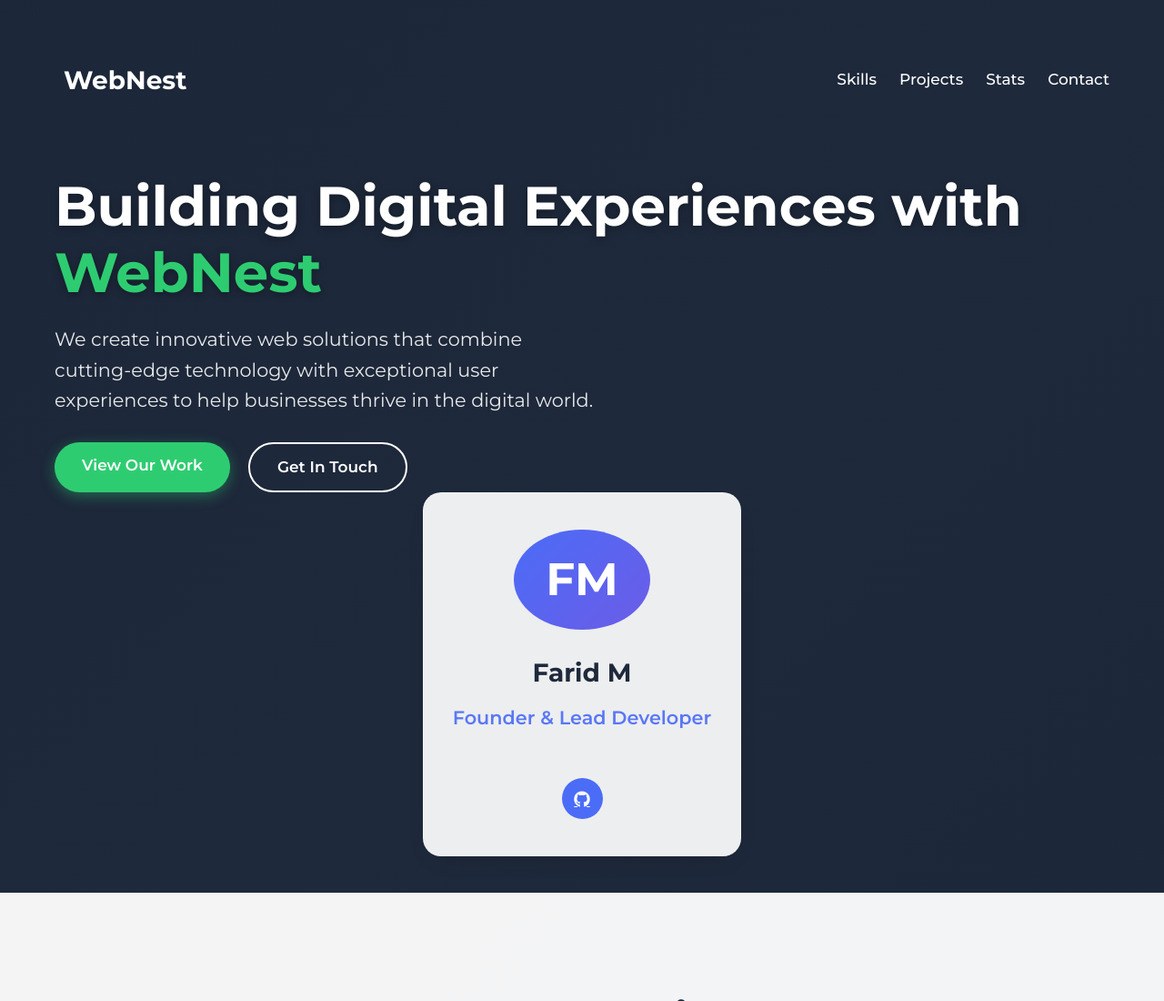
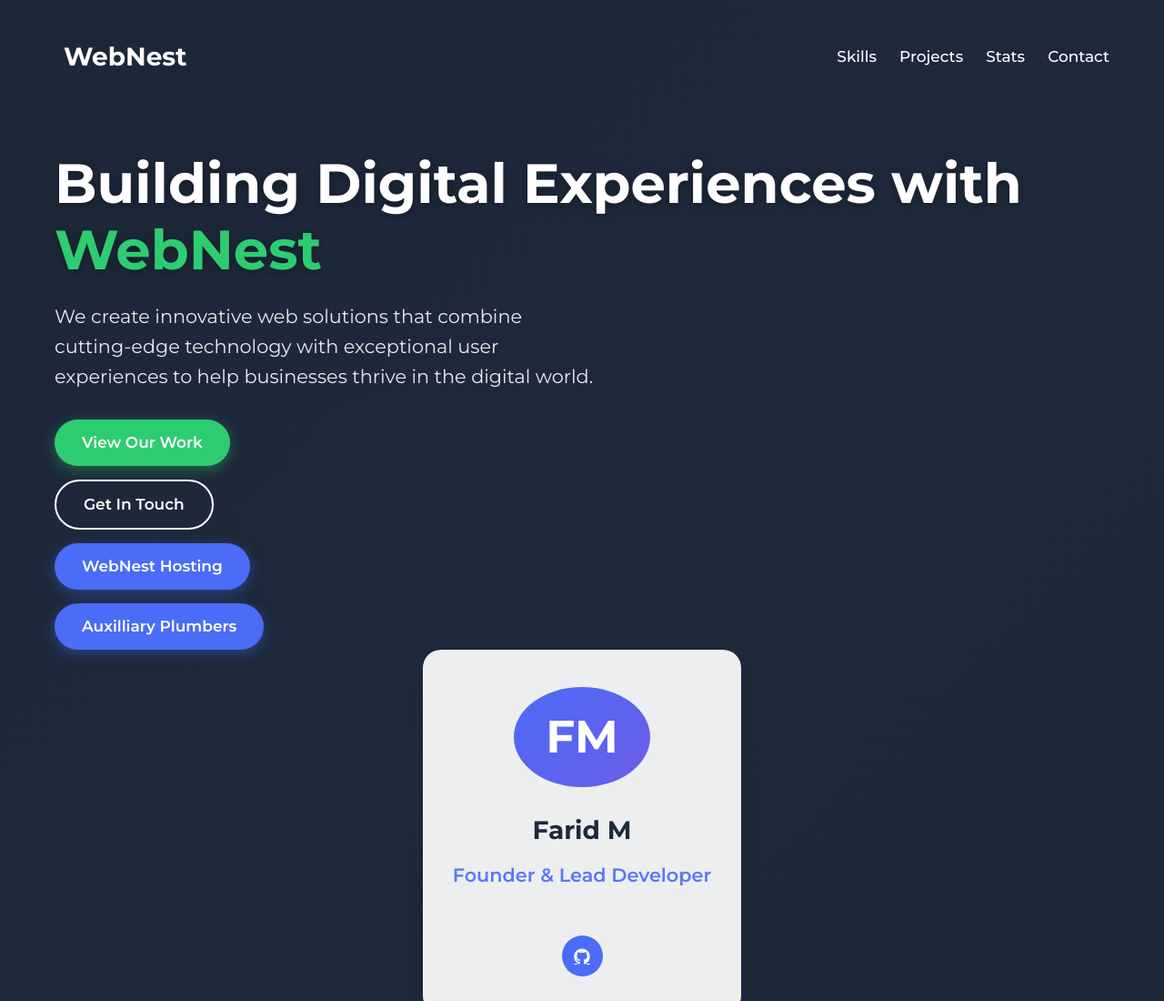
Before and after one commit to webnezt/better-portfolio, a plain HTML site: page index.html in a window 1280 px wide. Shown: the top 1100 px of the page at 91% size. Drawn offline with Linux system fonts and the light colour scheme.

Commit message:
Update index.html

````diff
--- a/index.html
+++ b/index.html
@@ -1,11 +1,10 @@
-```html
 <!DOCTYPE html>
 <html lang="en">
 <head>
     <meta charset="UTF-8">
     <meta name="viewport" content="width=device-width, initial-scale=1.0">
     <title>WebNest | Developer Portfolio</title>
-    <link rel="stylesheet" href="https://cdnjs.cloudflare.com/ajax/libs/font-awesome/6.4.0/css/all.min.css">
+    <link rel="stylesheet" href="https://cdnjs.cloudflare.com/ajax/libs/font-awesome/6.4.0/css/all.min.css  ">
     <link href="https://fonts.googleapis.com/css2?family=Montserrat:wght@300;400;500;600;700&display=swap" rel="stylesheet">
     <style>
         :root {
@@ -128,7 +127,9 @@
         }
         .hero-btns {
             display: flex;
-            gap: 20px;
+            flex-direction: column; /* Changed to column for vertical stacking */
+            gap: 15px; /* Reduced gap */
+            align-items: flex-start; /* Align buttons to the left */
         }
         .btn {
             padding: 12px 30px;
@@ -158,6 +159,16 @@
         .btn-secondary:hover {
             background: rgba(255, 255, 255, 0.1);
             transform: translateY(-5px);
+        }
+        .btn-tertiary { /* New style for the third button */
+            background: var(--primary); /* Use primary color */
+            color: white;
+            border: none; /* No border */
+            box-shadow: 0 4px 15px rgba(74, 108, 247, 0.4); /* Adjusted shadow */
+        }
+        .btn-tertiary:hover {
+            transform: translateY(-5px);
+            box-shadow: 0 8px 20px rgba(74, 108, 247, 0.6); /* Adjusted shadow on hover */
         }
         .hero-image {
             flex: 1;
@@ -477,6 +488,7 @@
             }
             .hero-btns {
                 justify-content: center;
+                align-items: center; /* Center buttons on smaller screens */
             }
             .hero h1 {
                 font-size: 2.8rem;
@@ -541,6 +553,9 @@
                 <div class="hero-btns">
                     <a href="#projects" class="btn btn-primary">View Our Work</a>
                     <a href="#contact" class="btn btn-secondary">Get In Touch</a>
+                    <!-- Added New Buttons -->
+                    <a href="https://webnezt.github.io/webnest-teset/" target="_blank" class="btn btn-tertiary">WebNest Hosting</a>
+                    <a href="https://webnezt.github.io/Auxilliary-Plumbers/" target="_blank" class="btn btn-tertiary">Auxilliary Plumbers</a>
                 </div>
             </div>
             <div class="hero-image animate">
@@ -551,7 +566,7 @@
                     <h2 class="profile-name">Farid M</h2>
                     <p class="profile-title">Founder & Lead Developer</p>
                     <div class="social-links">
-                        <a href="https://github.com/webnezt" target="_blank"><i class="fab fa-github"></i></a>
+                        <a href="  https://github.com/webnezt  " target="_blank"><i class="fab fa-github"></i></a>
                     </div>
                 </div>
             </div>
@@ -827,5 +842,3 @@
     </script>
 </body>
 </html>
-
-```
````
